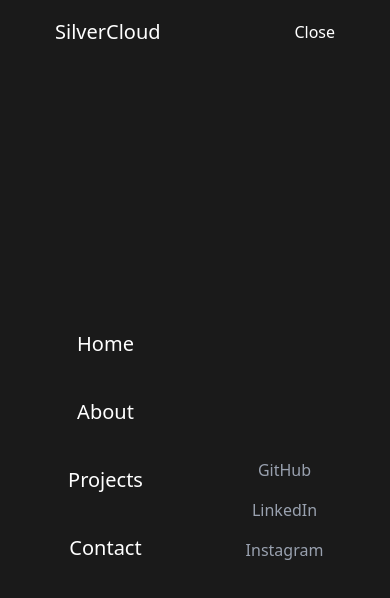
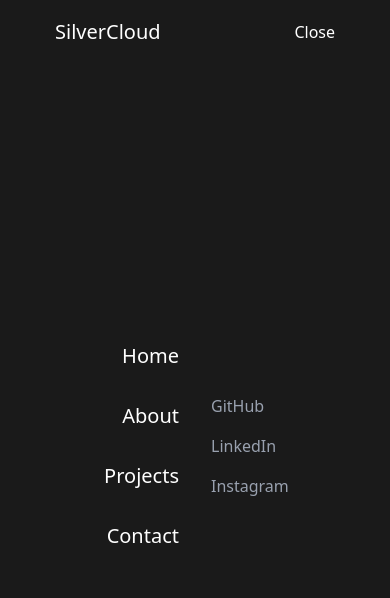
Before and after one commit to Hariprasad137/Portfolio, a React (Vite) app: page / in a window 390 px wide. Both pictures are taken after a click on the button "Menu". Shown: the top 598 px of the page. Built offline with nearby package versions, Linux system fonts and the light colour scheme.

Commit message:
Made it responsive and fixed the overlapping

```diff
--- a/src/components/Navbar.jsx
+++ b/src/components/Navbar.jsx
@@ -20,6 +20,7 @@ const Navbar = () => {
   const containerRef = useRef(null);
   const navbarRef = useRef(null);
   const tl = useRef(null);
+
   const DARK_GREY = "#1a1a1a";
 
   const toggleMenu = () => {
@@ -32,8 +33,6 @@ const Navbar = () => {
     let ctx = gsap.context(() => {
 
       tl.current = gsap.timeline({ paused: true });
-
-      // --- 1. DESKTOP ANIMATION ---
       mm.add("(min-width: 768px)", () => {
         gsap.set(containerRef.current, {
           transformOrigin: "top left",
@@ -50,14 +49,11 @@ const Navbar = () => {
             backgroundColor: DARK_GREY,
             color: "#ffffff",
             borderColor: DARK_GREY,
-
             rotation: 0,
             duration: 0.8,
             ease: "power2.out",
           }, "<");
       });
-
-      // --- 2. MOBILE ANIMATION ---
       mm.add("(max-width: 767px)", () => {
         gsap.set(containerRef.current, {
           yPercent: -100,
@@ -71,7 +67,6 @@ const Navbar = () => {
             backgroundColor: DARK_GREY,
             color: "#ffffff",
             borderColor: DARK_GREY,
-
             yPercent: 0,
             duration: 0.6,
             ease: "power2.out",
@@ -126,10 +121,10 @@ const Navbar = () => {
           id="nav_container"
           className="w-full md:w-2/3 h-full flex flex-row justify-center items-center px-4 md:px-0"
         >
-          {/* Left Side: Image (Hidden on Mobile) */}
+          {/* Left Side: Image */}
           <div
             id="img_container"
-            className="w-1/2 hidden md:flex justify-center items-center mb-30"
+            className="w-1/2 hidden xl:flex justify-center items-center mb-30"
           >
             <img
               className="w-7/12 h-7/12 object-cover overflow-hidden"
@@ -141,16 +136,16 @@ const Navbar = () => {
           {/* Right Side: Links Wrapper */}
           <div
             id="navlink_container"
-            className="w-full md:w-1/2 flex flex-row justify-center items-center mb-20 md:mb-30 md:pr-30"
+            className="w-full xl:w-1/2 flex flex-row justify-center items-center mb-20 md:mb-30 xl:pr-30"
           >
             <div
               id="links_wrapper"
-              className="flex flex-row items-end w-full h-auto md:h-1/3 justify-around md:justify-between"
+              className="flex flex-row items-center md:items-end w-full h-auto md:h-1/3 justify-center gap-8 md:gap-24"
             >
-              {/* Main Navigation Links */}
+              {/* Main Navigation Links (Left Column) */}
               <div
                 id="navlinks"
-                className="w-1/2 flex flex-col justify-end items-center md:items-center space-y-10 md:space-y-14 text-xl md:text-3xl"
+                className="w-1/2 flex flex-col justify-end items-end space-y-8 md:space-y-14 text-xl md:text-3xl text-right"
               >
                 {navItems.map((item) => (
                   <Link key={item.name} to={item.href}>
@@ -159,10 +154,10 @@ const Navbar = () => {
                 ))}
               </div>
 
-              {/* Social Links */}
+              {/* Social Links (Right Column) */}
               <div
                 id="sociallinks"
-                className="w-1/2 flex flex-col justify-end items-center md:items-start space-y-4 text-base md:text-lg text-gray-400"
+                className="w-1/2 flex flex-col justify-end items-start space-y-4 text-base md:text-lg text-gray-400 text-left"
               >
                 {socialLinks.map((link) => (
                   <Link key={link.name} to={link.href}>
```
